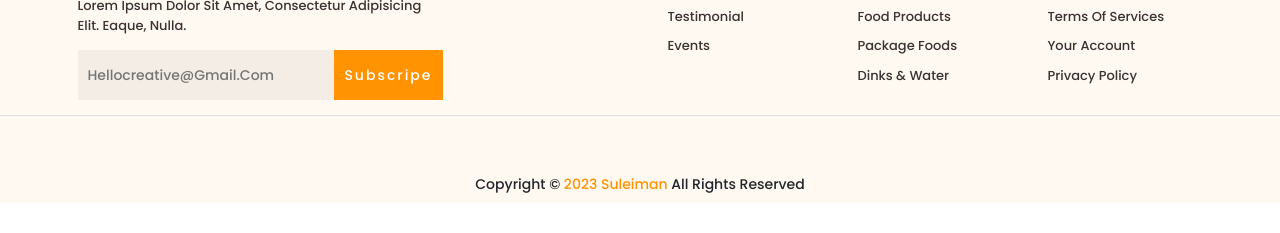
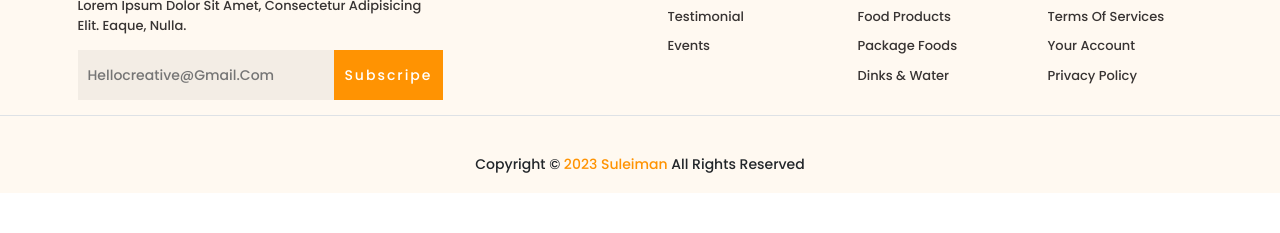
Before and after one commit to Suleiman-Rman/Besnik-Food, a website: page index.html in a window 1280 px wide. Shown: the part 4728-4961 px from the top of the page. After the commit the page ends 4921 px from the top, so only its background shows below. Drawn offline with Linux system fonts and the light colour scheme.

Commit message:
Update index.html

```diff
--- a/index.html
+++ b/index.html
@@ -957,7 +957,7 @@
         </div>
       </div>
 
-      <div class="footer-bottom text-center my-5">
+      <div class="footer-bottom text-center py-3">
         <div class="row">
           <div class="col-12">
             <div class="footer-bottom__copyright">
```
